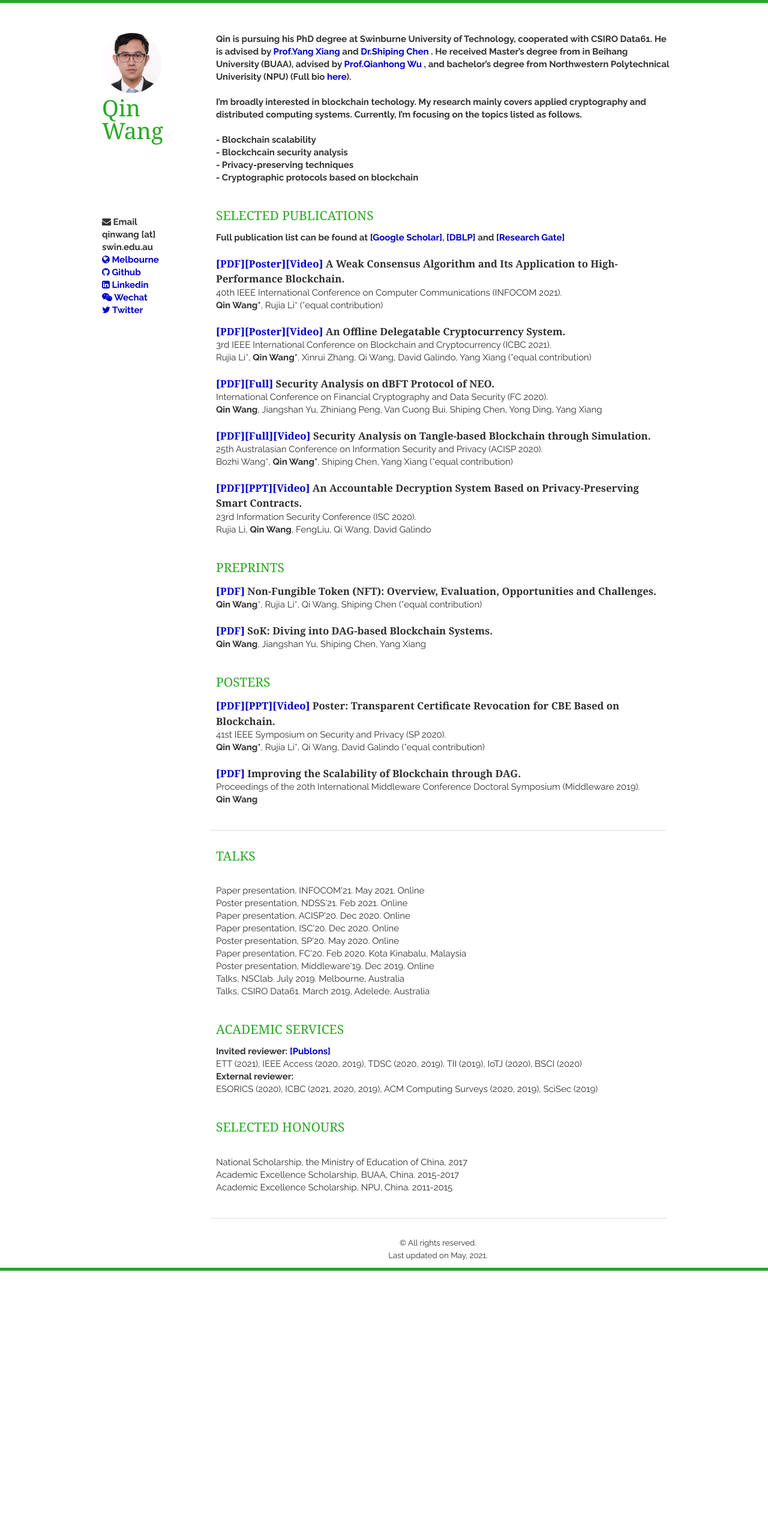
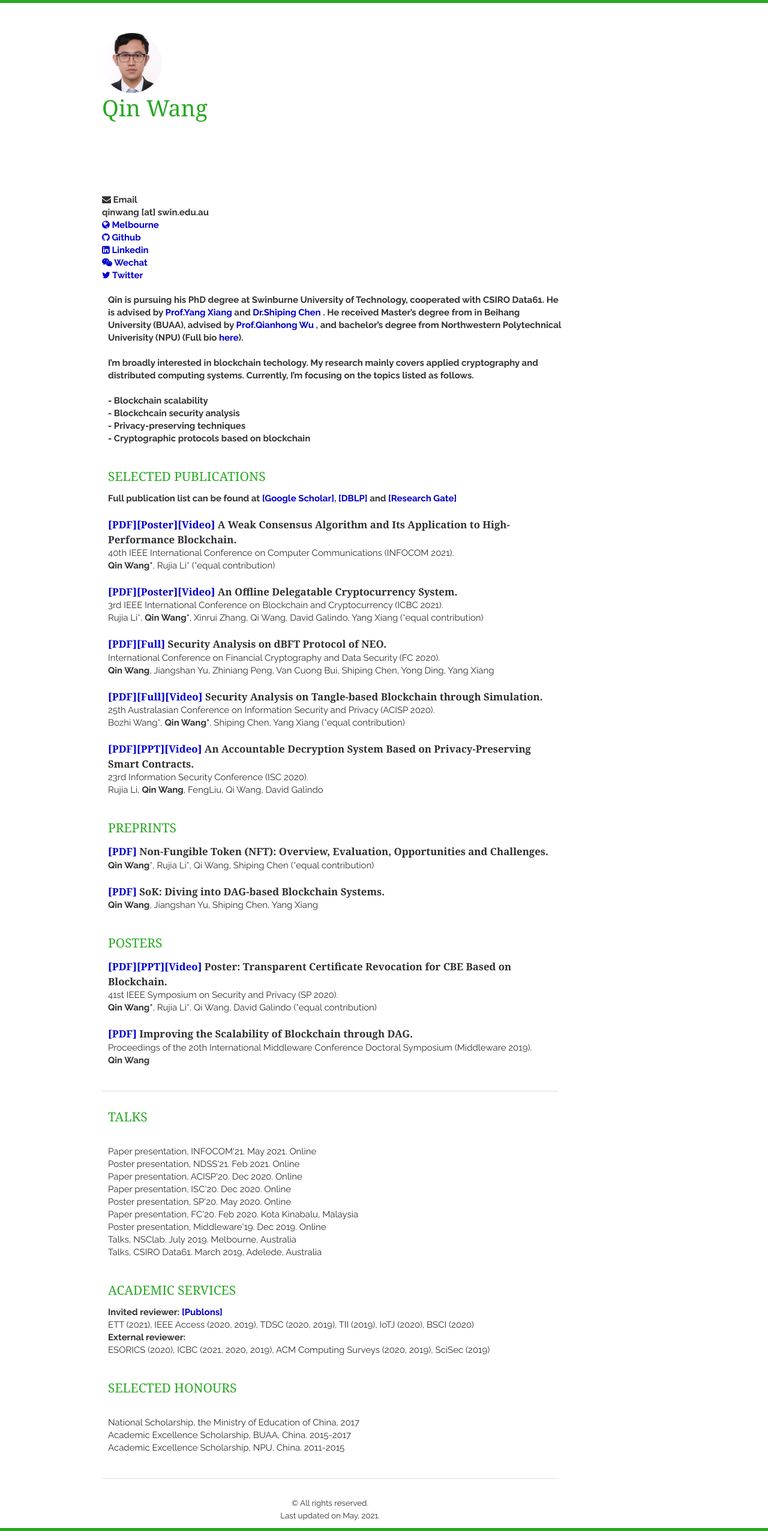
Before and after one commit to AaronWang-git/qinwang-git.github.io, a Jekyll site: the page built from index.html, in a window 1280 px wide. Shown: the whole page at 60% size. Built offline with Jekyll 4.4.1, drawn with Linux system fonts in a browser that asks for light colours; nearby versions of some CDN libraries; the list of posts is cut into pages by our own code; before the commit the page ends 2119 px from its top, so only the background shows below that.

Commit message:
Update skeleton.css

```diff
--- a/static/css/skeleton.css
+++ b/static/css/skeleton.css
@@ -34,7 +34,7 @@
     .container .one.column,
     .container .one.columns                     { width: 40px;  }
     .container .two.columns                     { width: 100px; }
-    .container .three.columns                   { width: 160px; }
+    .container .three.columns                   { width: 600px; }
     .container .four.columns                    { width: 220px; }
     .container .five.columns                    { width: 280px; }
     .container .six.columns                     { width: 340px; }
```
